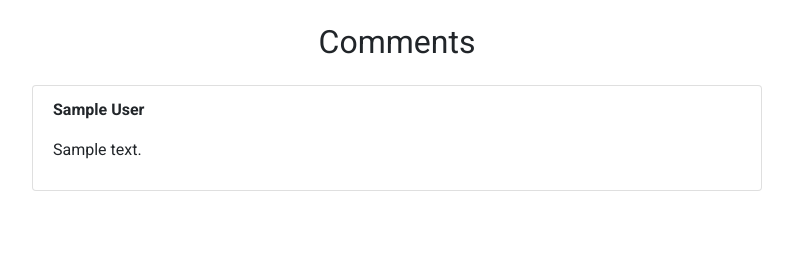
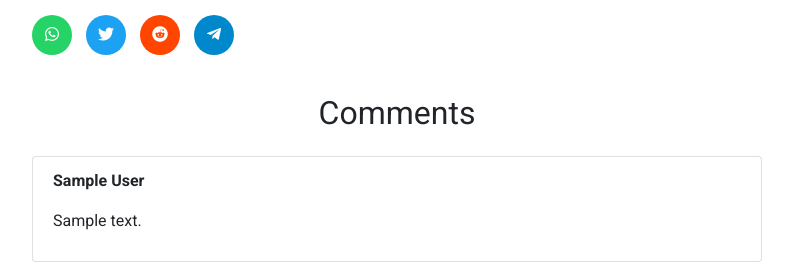
Before and after one commit to meganlabs/Youtube-Auto-Embed-Web-App, a Flask app: template templates/video.html in a window 1280 px wide. Shown: the part 532-809 px from the top of the page, without its empty margins (243-1036 px from the left). Before the commit the page ends 723 px from the top, so only its background shows below. Run offline with Flask 3, Linux system fonts and the light colour scheme; the template is opened without the code that fills it: most values are stand-ins (such as "Sample title", 1, 10 or a date in 2020); some libraries are stand-ins or nearby versions.

Commit message:
social shairng button
added social sharing button and works fine but needs to add our site in the buttons instead of sharing the original video link.

```diff
--- a/templates/video.html
+++ b/templates/video.html
@@ -5,6 +5,7 @@
     <meta name="viewport" content="width=device-width, initial-scale=1, shrink-to-fit=no">
     <link href="https://maxcdn.bootstrapcdn.com/bootstrap/4.5.2/css/bootstrap.min.css" rel="stylesheet">
     <link href="https://fonts.googleapis.com/css2?family=Roboto:wght@400;700&display=swap" rel="stylesheet">
+    <link rel="stylesheet" href="https://cdnjs.cloudflare.com/ajax/libs/font-awesome/5.15.4/css/all.min.css">
     <style>
       body {
         font-family: 'Roboto', sans-serif;
@@ -22,6 +23,23 @@
       .embed-responsive-item {
         border-radius: 15px;
       }
+      .social-buttons {
+        margin: 15px 0;
+      }
+      .social-buttons a {
+        margin-right: 10px;
+        color: #fff;
+        border-radius: 50%;
+        display: inline-block;
+        width: 40px;
+        height: 40px;
+        line-height: 40px;
+        text-align: center;
+      }
+      .social-whatsapp { background: #25D366; }
+      .social-twitter { background: #1DA1F2; }
+      .social-reddit { background: #FF4500; }
+      .social-telegram { background: #0088cc; }
     </style>
     <title>YouTube Video Embed</title>
   </head>
@@ -32,6 +50,12 @@
         <div class="col-12 col-md-8">
           <div class="embed-responsive embed-responsive-16by9">
             <iframe class="embed-responsive-item" src="https://www.youtube.com/embed/{{ video_id }}" allowfullscreen></iframe>
+          </div>
+          <div class="social-buttons mt-3">
+            <a href="https://api.whatsapp.com/send?text=https://www.youtube.com/watch?v={{ video_id }}" target="_blank" class="social-whatsapp"><i class="fab fa-whatsapp"></i></a>
+            <a href="https://twitter.com/intent/tweet?url=https://www.youtube.com/watch?v={{ video_id }}" target="_blank" class="social-twitter"><i class="fab fa-twitter"></i></a>
+            <a href="https://reddit.com/submit?url=https://www.youtube.com/watch?v={{ video_id }}" target="_blank" class="social-reddit"><i class="fab fa-reddit"></i></a>
+            <a href="https://t.me/share/url?url=https://www.youtube.com/watch?v={{ video_id }}" target="_blank" class="social-telegram"><i class="fab fa-telegram-plane"></i></a>
           </div>
         </div>
       </div>
```
